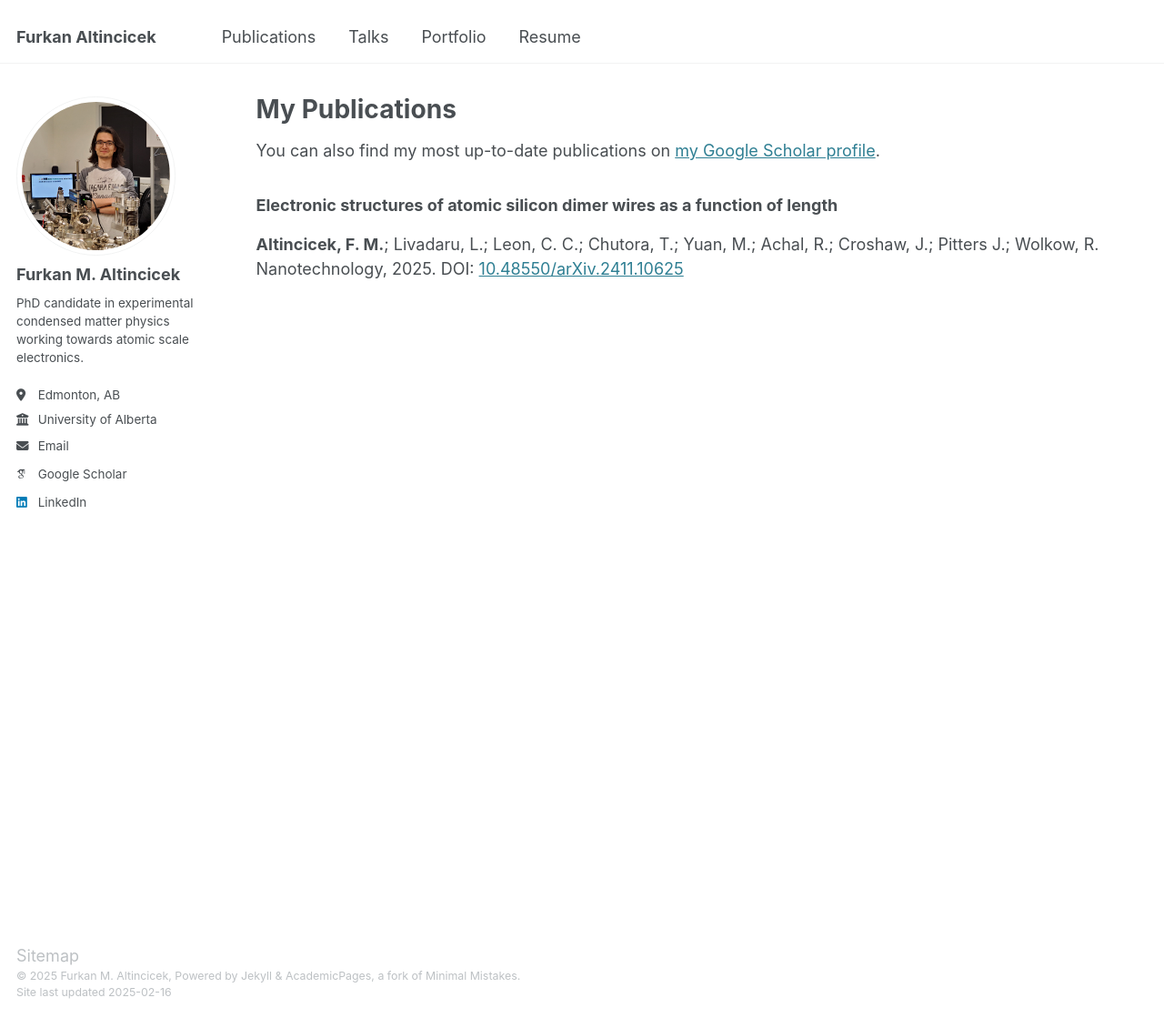
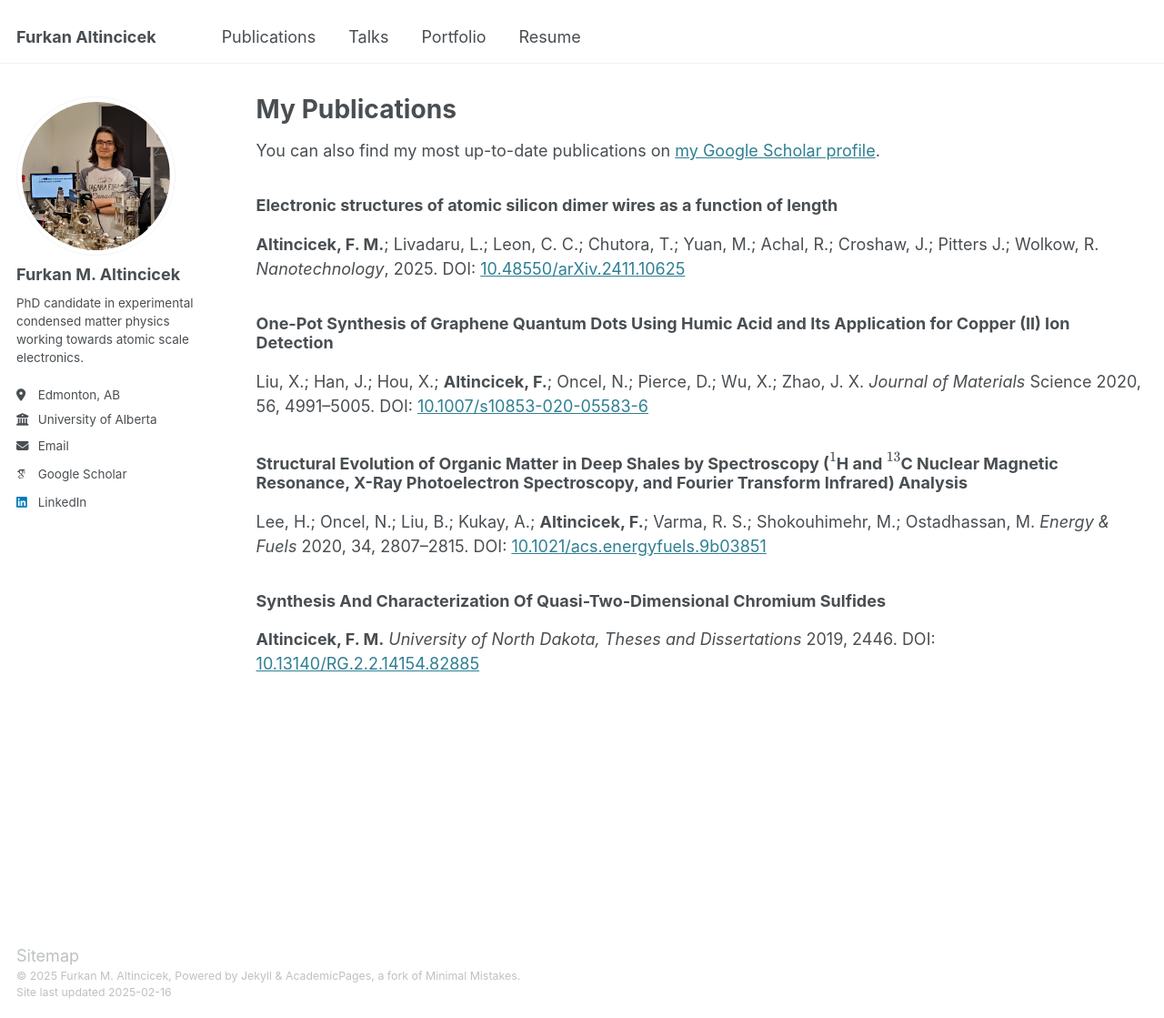
Before and after one commit to faltincicek/faltincicek.github.io, a Jekyll site: the page built from _pages/publications.md, in a window 1280 px wide and 1119 px high. Shown: the whole window at 91% size. Built offline with Jekyll 4.4.1, drawn with Linux system fonts in a browser that asks for light colours; some web fonts are replaced.

Commit message:
Update publications.md

```diff
--- a/_pages/publications.md
+++ b/_pages/publications.md
@@ -8,9 +8,16 @@ author_profile: true
 You can also find my most up-to-date publications on <a href="{{site.author.googlescholar}}">my Google Scholar profile</a>.
 
 ### Electronic structures of atomic silicon dimer wires as a function of length
-**Altincicek, F. M.**; Livadaru, L.; Leon, C. C.; Chutora, T.; Yuan, M.; Achal, R.; Croshaw, J.; Pitters J.; Wolkow, R. Nanotechnology, 2025. DOI: [10.48550/arXiv.2411.10625](doi.org/10.48550/arXiv.2411.10625)
+**Altincicek, F. M.**; Livadaru, L.; Leon, C. C.; Chutora, T.; Yuan, M.; Achal, R.; Croshaw, J.; Pitters J.; Wolkow, R. *Nanotechnology*, 2025. DOI: [10.48550/arXiv.2411.10625](doi.org/10.48550/arXiv.2411.10625)
 
+### One-Pot Synthesis of Graphene Quantum Dots Using Humic Acid and Its Application for Copper (II) Ion Detection
+Liu, X.; Han, J.; Hou, X.; **Altincicek, F.**; Oncel, N.; Pierce, D.; Wu, X.; Zhao, J. X. *Journal of Materials* Science 2020, 56, 4991–5005. DOI: [10.1007/s10853-020-05583-6](doi.org/10.1007/s10853-020-05583-6)
 
+### Structural Evolution of Organic Matter in Deep Shales by Spectroscopy ($$^{1}$$H and $$^{13}$$C Nuclear Magnetic Resonance, X-Ray Photoelectron Spectroscopy, and Fourier Transform Infrared) Analysis
+Lee, H.; Oncel, N.; Liu, B.; Kukay, A.; **Altincicek, F.**; Varma, R. S.; Shokouhimehr, M.; Ostadhassan, M. *Energy & Fuels* 2020, 34, 2807–2815. DOI: [10.1021/acs.energyfuels.9b03851](doi.org/10.1021/acs.energyfuels.9b03851)
+
+### Synthesis And Characterization Of Quasi-Two-Dimensional Chromium Sulfides
+**Altincicek, F. M.** *University of North Dakota, Theses and Dissertations* 2019, 2446. DOI: [10.13140/RG.2.2.14154.82885](doi.org/10.13140/RG.2.2.14154.82885)
 
 {% comment %}
 {% if site.author.googlescholar %}
```
